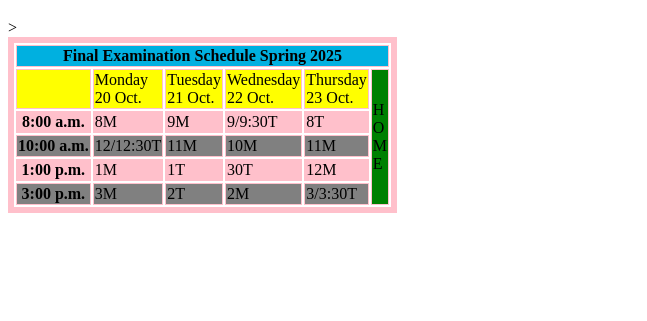
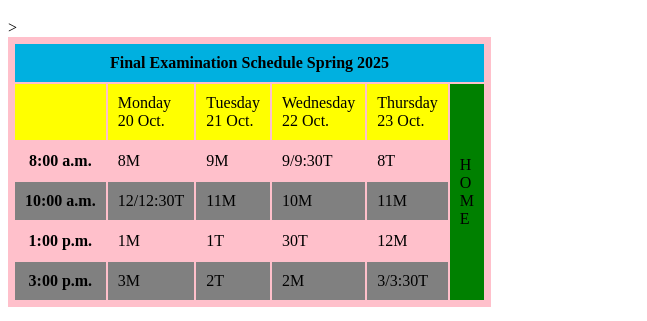
Before and after one commit to rubab-akmal/Table-Assignment, a plain HTML site: page index.html in a window 1280 px wide. Shown: the part 479-800 px from the top of the page, without its empty margins (0-647 px from the left). Drawn offline with Linux system fonts and the light colour scheme.

Commit message:
Add files via upload

```diff
--- a/index.html
+++ b/index.html
@@ -96,18 +96,25 @@
 
     <br /> <br />
     <h1>Table Exercise </h1>
-  <table border="6" bordercolor="pink">
+  <table border="6" bordercolor="pink" cellpadding="10"  cellspacing="0">
     <tr>
       <th colspan="6" bgcolor="sky-blue">Final Examination Schedule Spring 2025</th>
+
+
+
     </tr>
+
+
     <tr bgcolor="yellow">
       <th></th>
-      <td>Monday <br /> 20 Oct.</td>
-          <td>Tuesday <br /> 21 Oct.</td>
-                <td>Wednesday <br /> 22 Oct.</td>
-                      <td>Thursday <br /> 23 Oct.</td>
-          <td rowspan="5" bgcolor="green"> H<br />O<br /> M<br /> E <br /></td>
+      <td>Monday <br/> 20 Oct.</td>
+          <td>Tuesday <br/> 21 Oct.</td>
+                <td>Wednesday <br/> 22 Oct.</td>
+                      <td>Thursday <br/> 23 Oct.</td>
+                      <td rowspan="6"  bgcolor="green" >H<br/>O<br/>M<br/>E</td>
+
     </tr>
+
     <tr bgcolor="pink">>
       <th>8:00 a.m.</th>
       <td>8M</td>
@@ -139,6 +146,10 @@
       <td>3/3:30T</td>
     </tr>
 
+
   </table>
+
+
+
 </body>
 </html>
```
